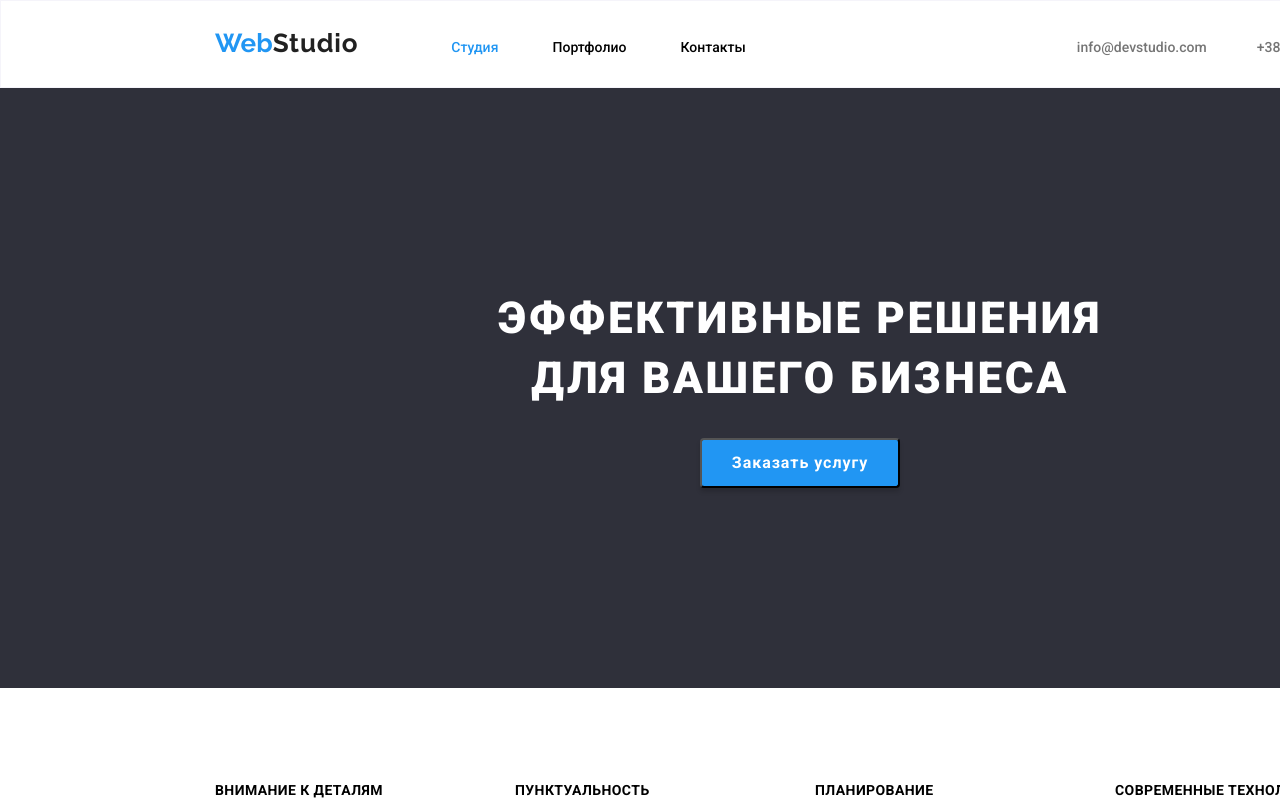
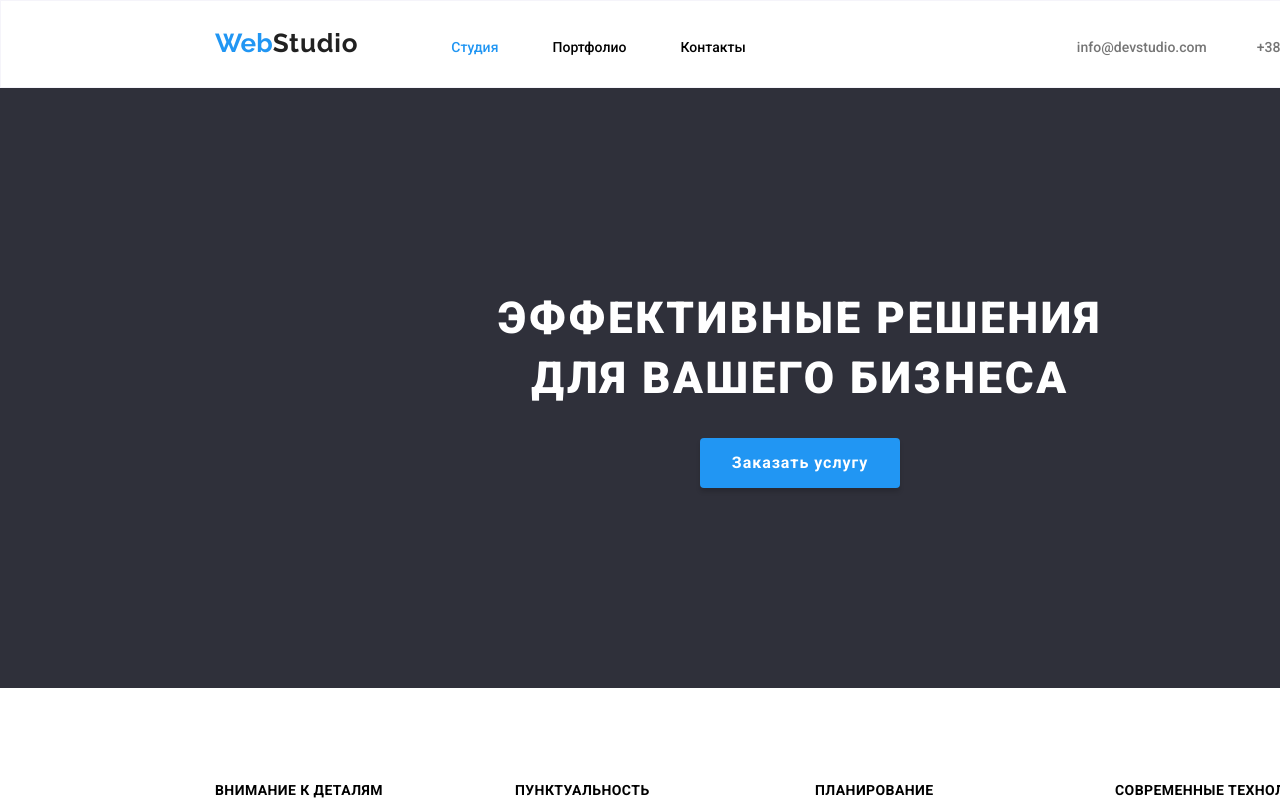
Before and after one commit to Akim3351/goit-markup-hw-03, a plain HTML site: page index.html in a window 1280 px wide. Shown: the top 800 px of the page. Drawn offline with Linux system fonts and the light colour scheme.

Commit message:
14.02.2021 21-55
Corrections for 2nd checkin`:
- .herobtn border removed;
- horizontal scroll (overflow-x) removed.

```diff
--- a/css/style.css
+++ b/css/style.css
@@ -32,6 +32,7 @@ html {
 
 body {
   width: 1600px;
+  overflow-x: hidden;
 }
 
 /* header */
@@ -200,6 +201,7 @@ address:focus {
   background-color: var(--blue);
   color: var(--white);
   box-shadow: 0px 4px 4px 0px rgba(0, 0, 0, 0.15);
+  border: none;
   border-radius: 4px;
   text-align: center;
   align-items: center;
```
